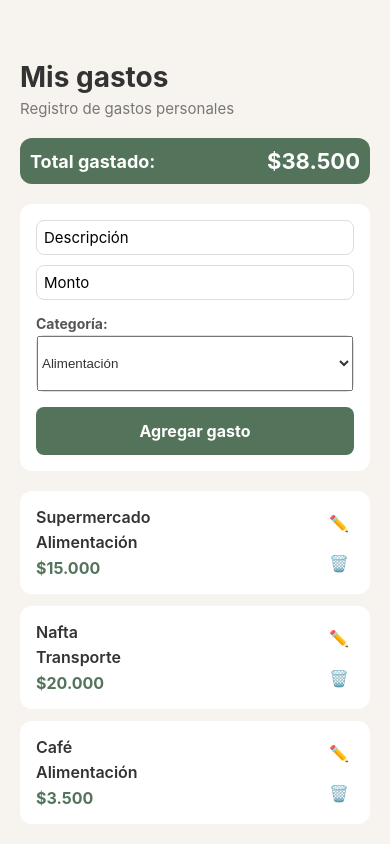
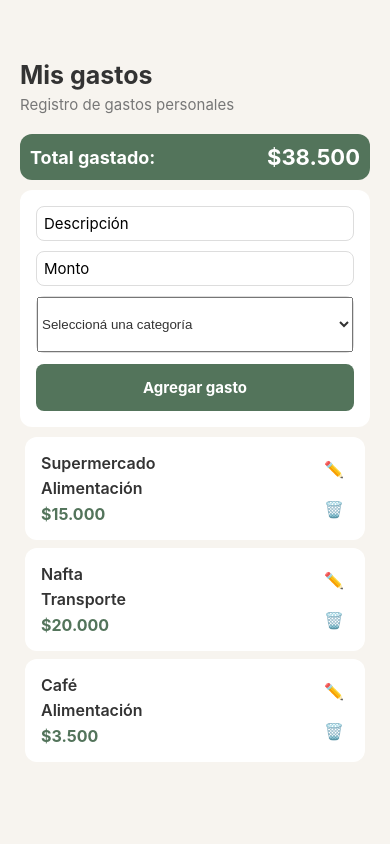
Before and after one commit to Dante0674/GestorDeGastosDT, a React Native app: screen / in a window 390 px wide. Built offline with nearby package versions, Linux system fonts and the light colour scheme.

Commit message:
Modificar picker sin titulo y Agregar clave secreta para eliminar

```diff
--- a/src/components/FormularioGasto.js
+++ b/src/components/FormularioGasto.js
@@ -38,8 +38,6 @@ export default function FormularioGasto({
         keyboardType="decimal-pad"
       />
 
-            {/* Título para las categorías */}
-      <Text style={styles.tituloCategoria}>Categoría:</Text>
 
       {/* Desplegable de categorías con Picker */}
       <View style={styles.contenedorPicker}>
@@ -47,7 +45,15 @@ export default function FormularioGasto({
           selectedValue={categoria}
           onValueChange={(itemValue) => setCategoria(itemValue)}
           style={styles.picker}
+          enabled={!deshabilitado} // <-- Un detalle del profe para que no se toque al guardar
         >
+          {/* Agregamos esta opción como texto de ayuda (no seleccionable) */}
+          <Picker.Item
+            label="Seleccioná una categoría"
+            value=""
+            enabled={false}
+          />
+
           <Picker.Item label="Alimentación" value="Alimentación" />
           <Picker.Item label="Transporte" value="Transporte" />
           <Picker.Item label="Entretenimiento" value="Entretenimiento" />
@@ -90,14 +96,14 @@ const styles = StyleSheet.create({
     backgroundColor: '#FFFFFF',
     padding: 16,
     borderRadius: 12,
-    marginBottom: 20,
+    marginBottom: 10,
   },
   input: {
     borderWidth: 1,
     borderColor: '#DDDDDD',
     borderRadius: 8,
     padding: 7,
-    marginBottom: 10,
+    marginBottom: 10, // <-- Este margen es el que separa las cajas
     fontSize: 15,
   },
   boton: {
@@ -105,8 +111,8 @@ const styles = StyleSheet.create({
     padding: 14,
     borderRadius: 8,
     alignItems: 'center',
+    marginTop: 5, // Un poquito de aire arriba del botón
   },
-  // Nuevo estilo para cuando el botón dice "Guardar cambios"
   botonModoEdicion: {
     backgroundColor: '#E67E22', // Color naranja
   },
@@ -115,32 +121,23 @@ const styles = StyleSheet.create({
   },
   textoBoton: {
     color: '#FFFFFF',
-    fontSize: 16,
+    fontSize: 15,
     fontWeight: 'bold',
   },
-  tituloCategoria: {
-    fontSize: 14,
-    fontWeight: 'bold',
-    color: '#555555',
-    marginBottom: 3,
-    marginTop: 5,
-  },
-  contenedorCategorias: {
-    flexDirection: 'row',
-    flexWrap: 'wrap',
-    gap: 8,
-    marginBottom: 15,
-  },
-     contenedorPicker: {
+
+  // SOLO ESTOS DOS ESTILOS DEL PICKER
+  contenedorPicker: {
     borderWidth: 1,
     borderColor: '#DDDDDD',
     borderRadius: 8,
-    marginBottom: 15,
-    // Le quitamos el overflow: 'hidden' para que el texto no se corte
+    marginBottom: 6, // <-- El MISMO margen que los inputs para que queden parejos
+    width: '100%',
   },
   picker: {
-    height: 55, // Un poquito más alto para que la letra respire
+    height: 55, // <-- Altura similar a los inputs
     width: '100%',
     color: '#333333',
+    paddingHorizontal: 0,
+    marginHorizontal: 0,
   },
 });
--- a/src/components/TarjetaGasto.js
+++ b/src/components/TarjetaGasto.js
@@ -44,10 +44,11 @@ const styles = StyleSheet.create({
     backgroundColor: '#FFFFFF',
     padding: 16,
     borderRadius: 12,
-    marginBottom: 12,
+    marginBottom: 8,
     flexDirection: 'row', // Pone la info y los botones en la misma fila
     justifyContent: 'space-between', // Separa la info de los botones
     alignItems: 'center',
+    marginHorizontal: 5,
   },
 
   // Estilo para el contenedor de la izquierda
--- a/src/screens/GastosScreen.js
+++ b/src/screens/GastosScreen.js
@@ -6,7 +6,9 @@ import {
   StyleSheet,
   ActivityIndicator,
   Alert,
-  Pressable, // <-- NUEVO: Necesario para el botón de cancelar edición
+  Pressable, // Necesario para el botón de cancelar edición
+  Modal,      // <-- NUEVO: Para la ventanita de la clave
+  TextInput,  // <-- NUEVO: Para escribir la clave
 } from 'react-native';
 
 // 1. Agregamos editarGasto a los imports
@@ -22,15 +24,19 @@ import ListaGastos from '../components/ListaGastos';
 
 export default function GastosScreen() {
   const [gastos, setGastos] = useState([]);
-
   const [descripcion, setDescripcion] = useState('');
   const [monto, setMonto] = useState('');
-  const [categoria, setCategoria] = useState('Alimentación');
+  const [categoria, setCategoria] = useState('');
 
-  // <-- NUEVO: Estado para guardar el ID del gasto que estamos editando
+  // Estado para guardar el ID del gasto que estamos editando
   const [gastoEnEdicion, setGastoEnEdicion] = useState(null);
   // Variable que nos dice si estamos editando o no
   const modoEdicion = gastoEnEdicion !== null;
+
+  // NUEVO: Estados para manejar la clave secreta al eliminar
+  const [modalVisible, setModalVisible] = useState(false);
+  const [idParaEliminar, setIdParaEliminar] = useState(null);
+  const [claveIngresada, setClaveIngresada] = useState('');
 
   const [cargando, setCargando] = useState(true);
   const [guardando, setGuardando] = useState(false);
@@ -52,11 +58,11 @@ export default function GastosScreen() {
   // 2. Calculamos el total sumando los montos
   const totalGastado = gastos.reduce((acumulador, gasto) => acumulador + gasto.monto, 0);
 
-  // <-- NUEVO: Función que limpia el formulario y sale del modo edición
+  // Función que limpia el formulario y sale del modo edición
   const limpiarFormulario = () => {
     setDescripcion('');
     setMonto('');
-    setCategoria('Alimentación');
+    setCategoria('');
     setGastoEnEdicion(null); // Esto apaga el modo edición
   };
 
@@ -75,7 +81,7 @@ export default function GastosScreen() {
     }
   };
 
-  // <-- NUEVO: Cuando el usuario toca el lápiz, carga los datos al formulario
+  // Cuando el usuario toca el lápiz, carga los datos al formulario
   const manejarEditar = (gasto) => {
     setGastoEnEdicion(gasto.id);
     setDescripcion(gasto.descripcion);
@@ -83,7 +89,7 @@ export default function GastosScreen() {
     setCategoria(gasto.categoria);
   };
 
-  // <-- NUEVO: Guardar los cambios hechos en el formulario
+  // Guardar los cambios hechos en el formulario
   const manejarGuardarEdicion = async () => {
     if (guardando || cargando || gastoEnEdicion === null) return;
 
@@ -99,33 +105,33 @@ export default function GastosScreen() {
     }
   };
 
-  // <-- MODIFICADO: Ahora te pregunta antes de borrar (como el profe)
+  // NUEVO: Abre la ventanita (Modal) en lugar del Alert normal
   const manejarEliminar = (id) => {
     if (guardando || cargando) return;
+    setIdParaEliminar(id);
+    setClaveIngresada('');
+    setModalVisible(true);
+  };
 
-    Alert.alert(
-      'Eliminar gasto',
-      '¿Estás seguro de que querés eliminar este gasto?',
-      [
-        { text: 'Cancelar', style: 'cancel' },
-        {
-          text: 'Eliminar',
-          style: 'destructive',
-          onPress: async () => {
+  // NUEVO: Verifica la clave y elimina el gasto
+  const confirmarEliminacion = async () => {
+    // Validamos la clave secreta
+    if (claveIngresada !== '1234') {
+      Alert.alert('Código incorrecto', 'La clave de seguridad es 1234.');
+      return;
+    }
+
     try {
       setGuardando(true);
-              const nuevosGastos = await eliminarGasto(gastos, id);
+      const nuevosGastos = await eliminarGasto(gastos, idParaEliminar);
       setGastos(nuevosGastos);
-              if (gastoEnEdicion === id) limpiarFormulario(); // Si borramos el que estábamos editando, limpiamos todo
+      if (gastoEnEdicion === idParaEliminar) limpiarFormulario(); // Si borramos el que estábamos editando, limpiamos todo
+      setModalVisible(false); // Cerramos la ventanita
     } catch (error) {
       Alert.alert('Error', 'No se pudo eliminar el gasto.');
     } finally {
       setGuardando(false);
     }
-          },
-        },
-      ]
-    );
   };
 
   if (cargando) {
@@ -156,13 +162,13 @@ export default function GastosScreen() {
         categoria={categoria}
         setCategoria={setCategoria}
         onAgregar={manejarAgregar}
-        // <-- NUEVO: Le pasamos las funciones y el estado de edición al formulario
+        // Le pasamos las funciones y el estado de edición al formulario
         onEditar={manejarGuardarEdicion}
         modoEdicion={modoEdicion}
         deshabilitado={guardando}
       />
 
-      {/* <-- NUEVO: Botón de cancelar edición (solo aparece si estamos editando) */}
+      {/* Botón de cancelar edición (solo aparece si estamos editando) */}
       {modoEdicion && (
         <Pressable style={styles.botonCancelar} onPress={limpiarFormulario} disabled={guardando}>
           <Text style={styles.textoCancelar}>Cancelar edición</Text>
@@ -175,6 +181,47 @@ export default function GastosScreen() {
         onEliminarGasto={manejarEliminar}
         onEditarGasto={manejarEditar}
       />
+
+      {/* NUEVO: VENTANA EMERGENTE PARA LA CLAVE SECRETA */}
+      <Modal
+        visible={modalVisible}
+        transparent={true}
+        animationType="fade"
+      >
+        <View style={styles.modalFondo}>
+          <View style={styles.modalContenido}>
+            <Text style={styles.modalTitulo}>Código de seguridad</Text>
+            <Text style={styles.modalTexto}>Ingresá la clave para eliminar este gasto:</Text>
+
+            <TextInput
+              style={styles.modalInput}
+              keyboardType="numeric"
+              secureTextEntry={true} // Para que aparezcan puntitos en vez de números
+              value={claveIngresada}
+              onChangeText={setClaveIngresada}
+              placeholder="****"
+              maxLength={4}
+            />
+
+            <View style={styles.modalBotones}>
+              <Pressable
+                style={[styles.modalBoton, styles.botonCancelarModal]}
+                onPress={() => setModalVisible(false)}
+              >
+                <Text style={styles.textoBotonModal}>Cancelar</Text>
+              </Pressable>
+
+              <Pressable
+                style={[styles.modalBoton, styles.botonEliminarModal]}
+                onPress={confirmarEliminacion}
+              >
+                <Text style={styles.textoBotonModal}>Eliminar</Text>
+              </Pressable>
+            </View>
+          </View>
+        </View>
+      </Modal>
+
     </View>
   );
 }
@@ -185,9 +232,10 @@ const styles = StyleSheet.create({
     backgroundColor: '#F7F4EF',
     paddingTop: 60,
     paddingHorizontal: 20,
+    paddingBottom: 20,
   },
   titulo: {
-    fontSize: 28,
+    fontSize: 25,
     fontWeight: 'bold',
     color: '#333333',
   },
@@ -204,7 +252,7 @@ const styles = StyleSheet.create({
     flexDirection: 'row',
     justifyContent: 'space-between',
     alignItems: 'center',
-    marginBottom: 20,
+    marginBottom: 10,
   },
   textoTotal: {
     color: '#FFFFFF',
@@ -216,7 +264,7 @@ const styles = StyleSheet.create({
     fontSize: 22,
     fontWeight: 'bold',
   },
-  // <-- NUEVO: Estilos para el botón de cancelar edición
+  // Estilos para el botón de cancelar edición
   botonCancelar: {
     alignItems: 'center',
     padding: 10,
@@ -236,4 +284,65 @@ const styles = StyleSheet.create({
     marginTop: 12,
     color: '#777777',
   },
+
+  // NUEVO: ESTILOS DEL MODAL (LA VENTANITA)
+  modalFondo: {
+    flex: 1,
+    backgroundColor: 'rgba(0,0,0,0.5)', // Fondo oscuro semitransparente
+    justifyContent: 'center',
+    alignItems: 'center',
+  },
+  modalContenido: {
+    backgroundColor: '#FFFFFF',
+    padding: 20,
+    borderRadius: 12,
+    width: '80%',
+    alignItems: 'center',
+  },
+  modalTitulo: {
+    fontSize: 18,
+    fontWeight: 'bold',
+    color: '#333333',
+    marginBottom: 10,
+  },
+  modalTexto: {
+    fontSize: 14,
+    color: '#777777',
+    marginBottom: 15,
+    textAlign: 'center',
+  },
+  modalInput: {
+    borderWidth: 1,
+    borderColor: '#DDDDDD',
+    borderRadius: 8,
+    padding: 10,
+    width: '100%',
+    fontSize: 18,
+    textAlign: 'center',
+    marginBottom: 20,
+    letterSpacing: 5,
+  },
+  modalBotones: {
+    flexDirection: 'row',
+    justifyContent: 'space-between',
+    width: '100%',
+    gap: 10,
+  },
+  modalBoton: {
+    flex: 1,
+    padding: 12,
+    borderRadius: 8,
+    alignItems: 'center',
+  },
+  botonCancelarModal: {
+    backgroundColor: '#95a5a6', // Gris
+  },
+  botonEliminarModal: {
+    backgroundColor: '#E74C3C', // Rojo
+  },
+  textoBotonModal: {
+    color: '#FFFFFF',
+    fontWeight: 'bold',
+    fontSize: 15,
+  },
 });
```
Lines whose indentation alone changed are shown as unchanged.
